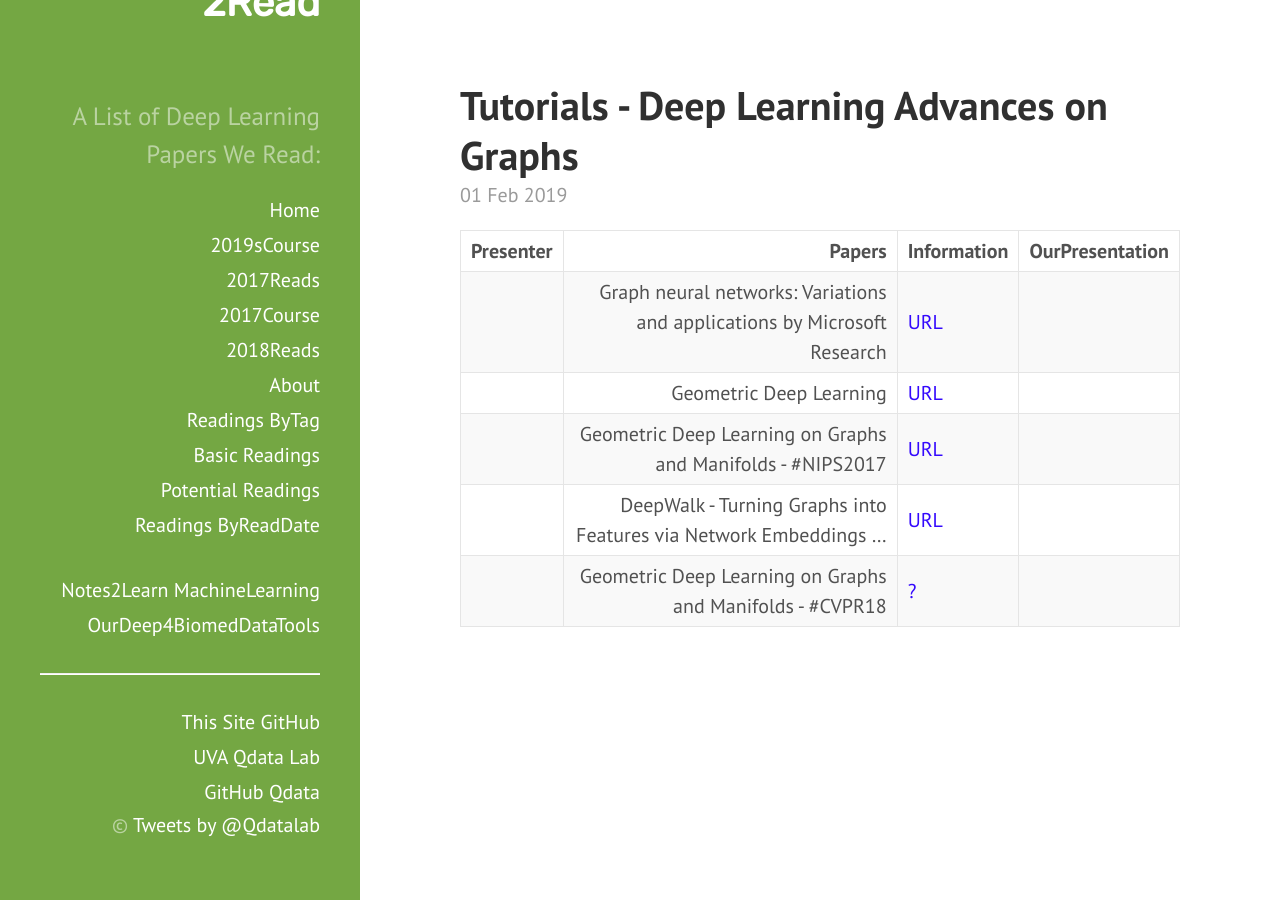
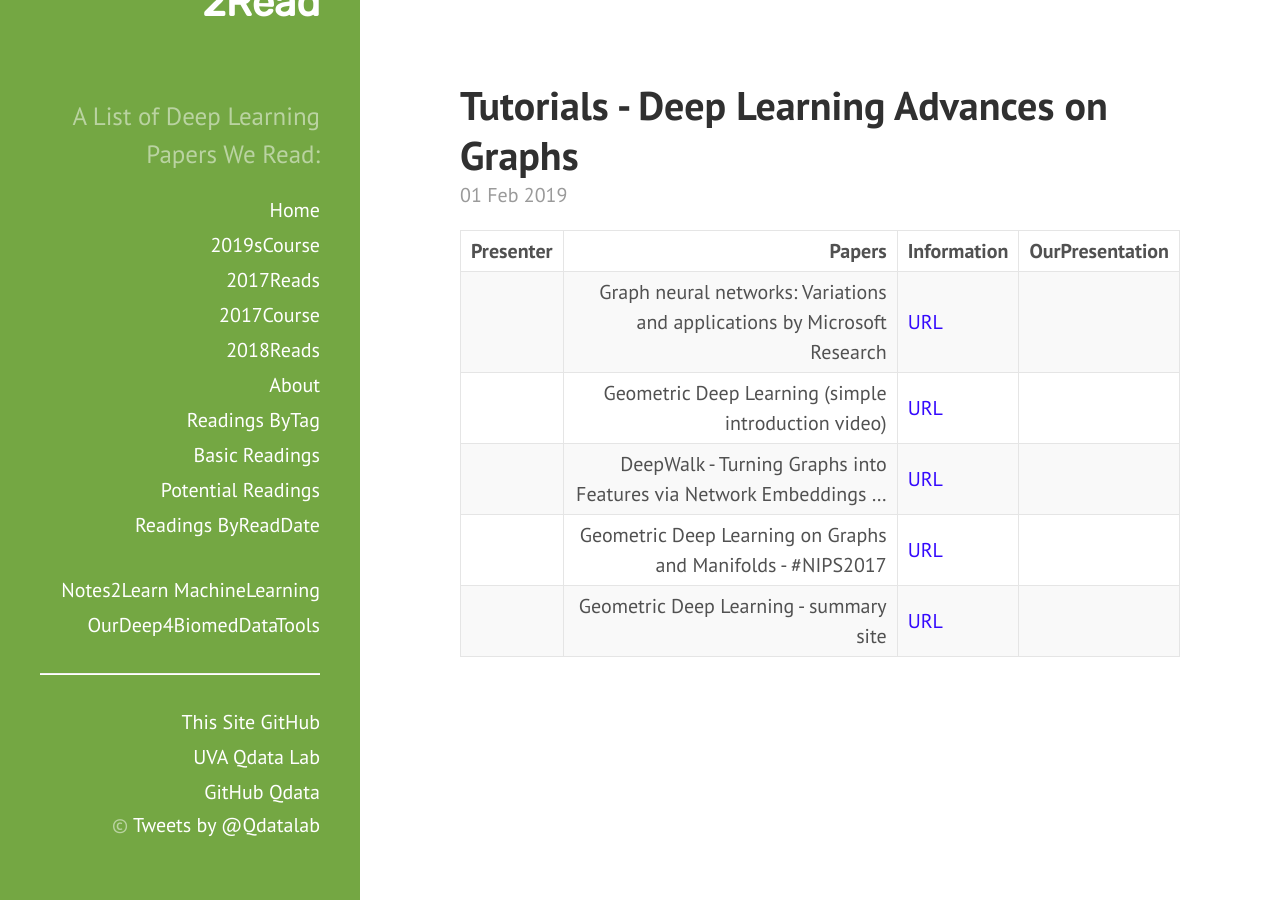
Before and after one commit to QData/deep2Read, a Jekyll site: the page built from _posts/2019-02-01-Tutorials.md, in a window 1280 px wide. Built offline with Jekyll 4.4.1, drawn with Linux system fonts in a browser that asks for light colours.

Commit message:
add link: geometric deep learning site

```diff
--- a/_posts/2019-02-01-Tutorials.md
+++ b/_posts/2019-02-01-Tutorials.md
@@ -10,7 +10,7 @@ tags:
 | Presenter | Papers | Information| OurPresentation |
 | -----: | ----------: | :----- | :----- |
 |  |  Graph neural networks: Variations and applications   by Microsoft Research  |  [URL](https://www.youtube.com/watch?v=cWIeTMklzNg) | |
-|  |  Geometric Deep Learning  |  [URL](https://www.youtube.com/watch?v=D3fnGG7cdjY) | |
+|  |  Geometric Deep Learning (simple introduction video) |  [URL](https://www.youtube.com/watch?v=D3fnGG7cdjY) | |
+|  |  DeepWalk - Turning Graphs into Features via Network Embeddings ...  |  [URL](https://www.youtube.com/watch?v=aZNtHJwfIVg) | |
 |  |  Geometric Deep Learning on Graphs and Manifolds - #NIPS2017  |  [URL](https://www.youtube.com/watch?v=LvmjbXZyoP0) | |
-|  |  DeepWalk - Turning Graphs into Features via Network Embeddings ...  |  [URL](https://www.youtube.com/watch?v=aZNtHJwfIVg) | |
-|  |  Geometric Deep Learning on Graphs and Manifolds - #CVPR18  |  [?]() | |
+|  |  Geometric Deep Learning - summary site  |  [URL](http://geometricdeeplearning.com/) | |
```
